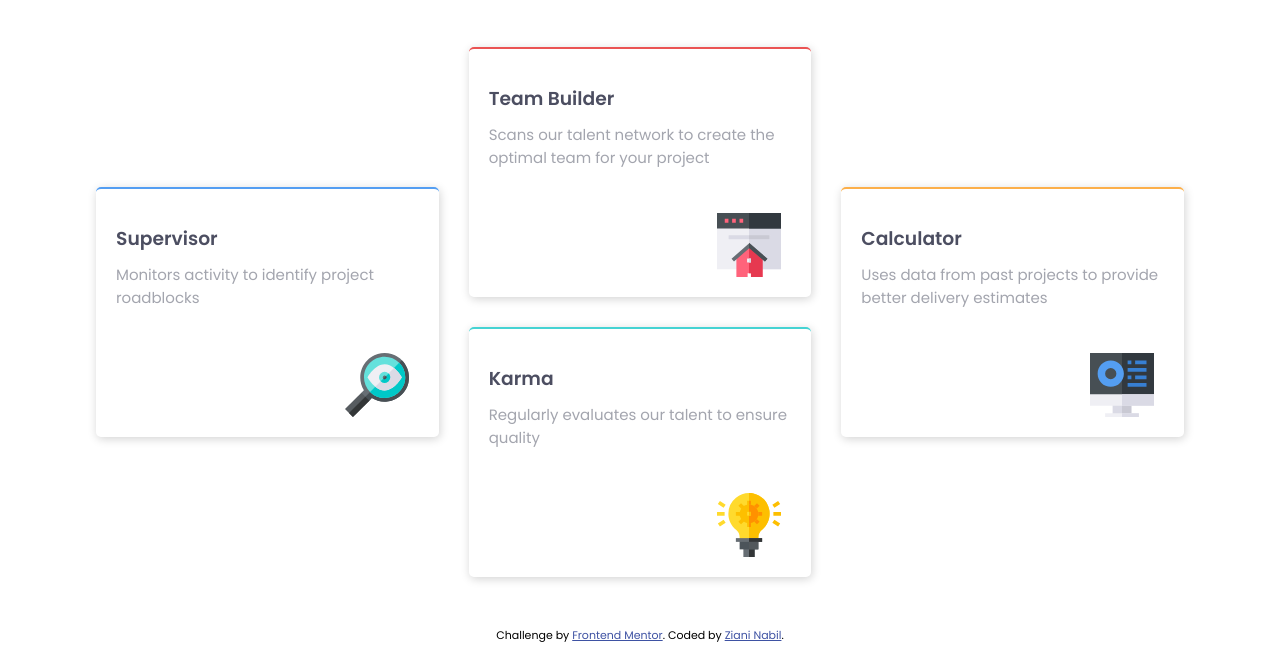
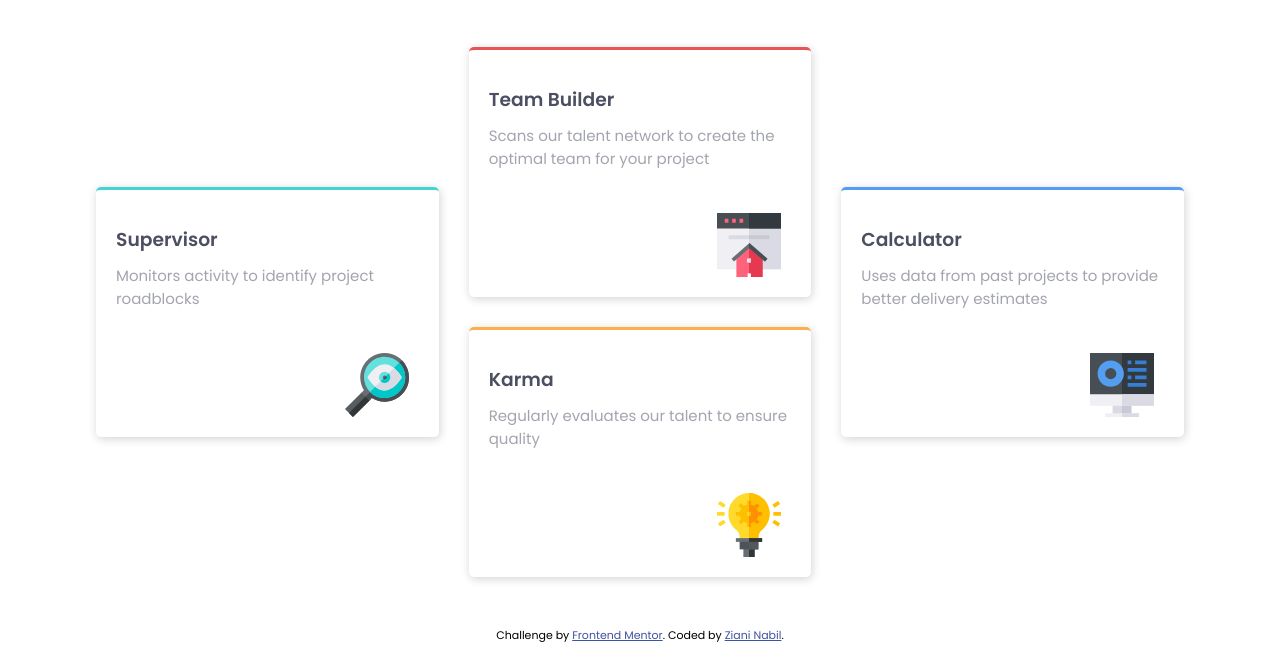
Before and after one commit to madilraza/four-card-feature-section-master, a plain HTML site: page index.html in a window 1280 px wide. Shown: the part 153-822 px from the top of the page. Drawn offline with Linux system fonts and the light colour scheme.

Commit message:
correction of border-color and lay-out

```diff
--- a/css/style.css
+++ b/css/style.css
@@ -61,22 +61,22 @@ main {
 .div1 {
 	grid-column: 2;
 	grid-row: 1 / 3;
-	border-top: 2px solid hsl(0, 78%, 62%);
+	border-top: 3px solid hsl(0, 78%, 62%);
 }
 .div2 {
 	grid-column: 1;
 	grid-row: 2 / 4;
-	border-top: 2px solid hsl(212, 86%, 64%);
+	border-top: 3px solid hsl(180, 62%, 55%);
 }
 .div3 {
 	grid-column: 3;
 	grid-row: 2 / 4;
-	border-top: 2px solid hsl(34, 97%, 64%);
+	border-top: 3px solid hsl(212, 86%, 64%);
 }
 .div4 {
 	grid-column: 2;
 	grid-row: 3 / 5;
-	border-top: 2px solid hsl(180, 62%, 55%);
+	border-top: 3px solid hsl(34, 97%, 64%);
 }
 
 @media only screen and (max-width: 1000px) {
@@ -90,19 +90,19 @@ main {
 	}
 	.div1 {
 		grid-column: 1;
-		grid-row: 1 / 3;
+		grid-row: 3 / 5;
 	}
 	.div2 {
 		grid-column: 1;
-		grid-row: 3 / 5;
+		grid-row: 1 / 3;
 	}
 	.div3 {
 		grid-column: 1;
-		grid-row: 5 / 7;
+		grid-row: 7 / 9;
 	}
 	.div4 {
 		grid-column: 1;
-		grid-row: 7 / 9;
+		grid-row: 5 / 7;
 	}
 }
 
```
